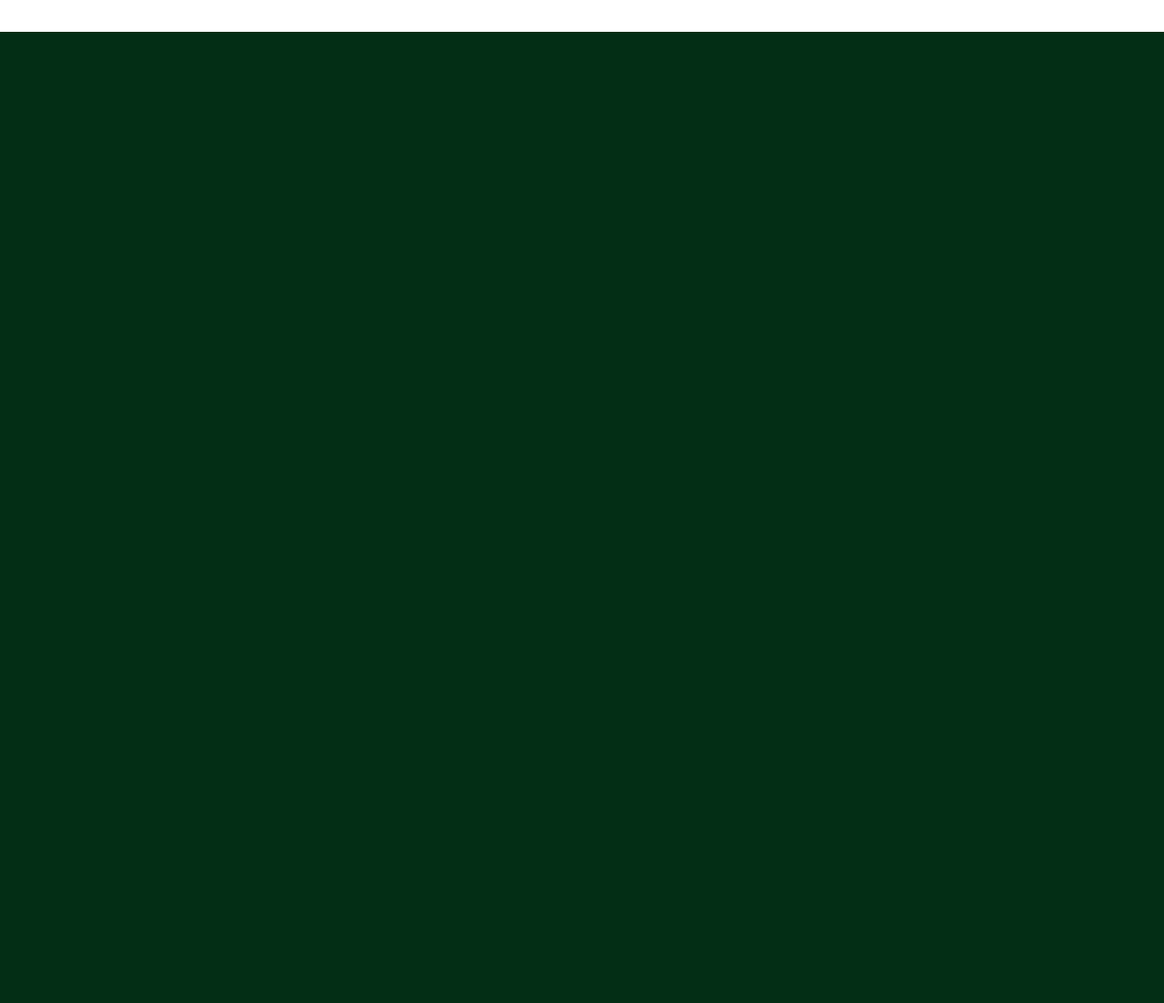
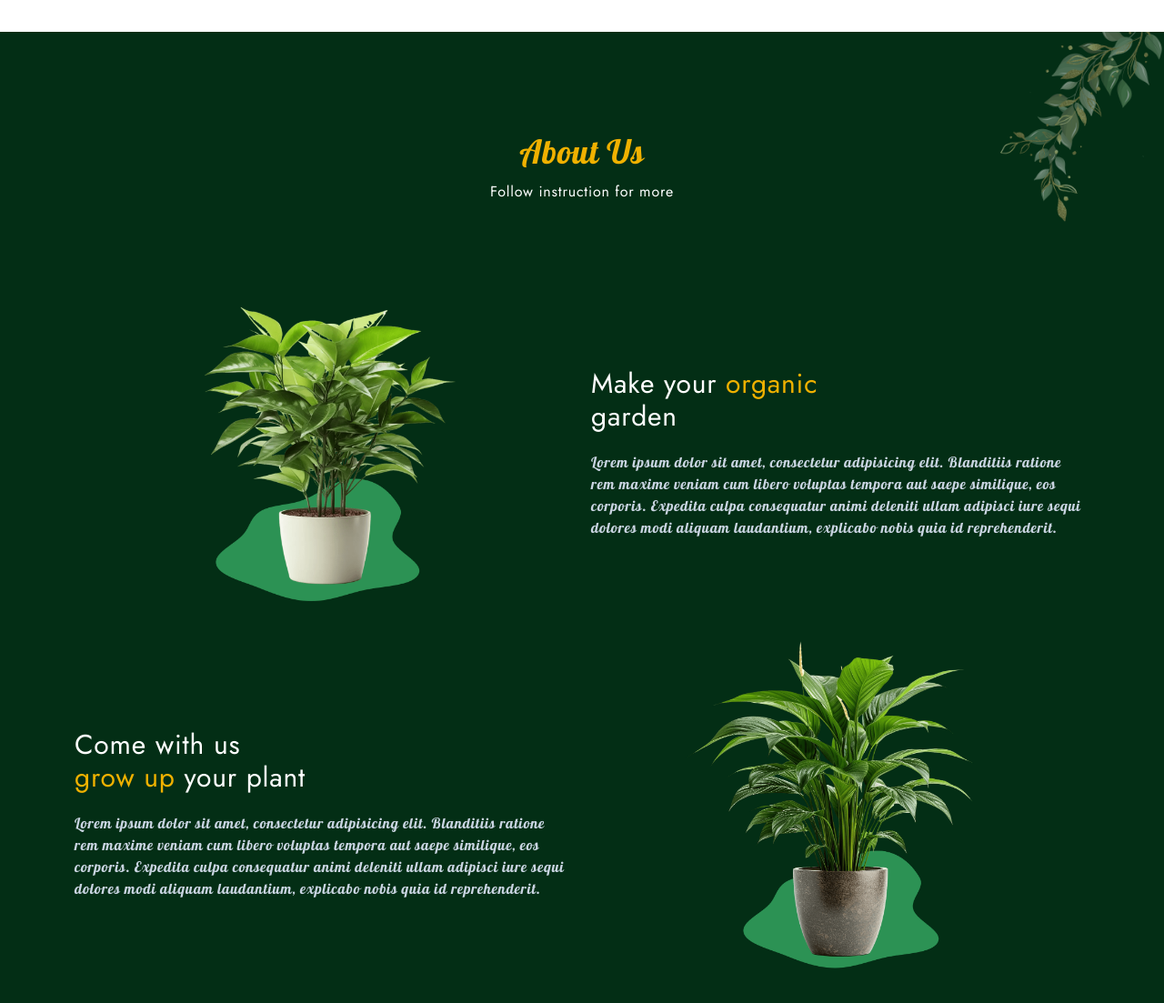
Before and after one commit to pealbert/plant-landing, a website built with Vite: page index.html in a window 1280 px wide. Shown: the part 1087-2190 px from the top of the page at 91% size. Before the commit the page ends 1794 px from the top, so only its background shows below. Built offline with nearby package versions, Linux system fonts and the light colour scheme.

Commit message:
Finish About us component

```diff
--- a/index.html
+++ b/index.html
@@ -188,8 +188,58 @@
 		</div>
 
 		<!--~~~~~~~~~~~~~~~ About us ~~~~~~~~~~~~~~~-->
-		<section id="about">
+		<section id="about" class="relative overflow-hidden">
+			<div class="absolute -top-8 -right-12 opacity-50">
+				<img src="src/assets/img/leaf-3.png" alt="leaf_image" class="w-40 md:w-52 xl:w-64">
+			</div>
 
+
+			<div class="flex flex-col items-center gap-3 text-center mb-10 md:mb-20">
+				<h2 class="title">About Us</h2>
+				<p class="max-w-2xl">Follow instruction for more</p>
+			</div>
+
+			<div class="container space-y-10 xl:space-y-0">
+				<!-- item 1 -->
+				<div class="flex flex-col items-center lg:flex-row gap-5">
+					<!-- image -->
+					 <div class="w-full lg:w-1/2">
+						<img src="src/assets/img/plant-1.png" alt="about_image" class="w-full sm:w-2/3 lg:w-full xl:w-2/3 mx-auto">
+					 </div>
+
+					 <!-- content -->
+					  <div class="w-full lg:w-1/2">
+						<div class="space-y-5">
+							<h3>
+								Make your <span class="text-yellow-500">organic</span> <br>garden
+							</h3>
+							<p class="text-slate-300 font-lobster">
+								Lorem ipsum dolor sit amet, consectetur adipisicing elit. Blanditiis ratione rem maxime veniam cum libero voluptas tempora aut saepe similique, eos corporis. Expedita culpa consequatur animi deleniti ullam adipisci iure sequi dolores modi aliquam laudantium, explicabo nobis quia id reprehenderit.
+							</p>
+						</div>
+					  </div>
+				</div>
+
+				<!-- item 2 -->
+				<div class="flex flex-col items-center lg:flex-row-reverse gap-5">
+					<!-- image -->
+					 <div class="w-full lg:w-1/2">
+						<img src="src/assets/img/plant-2.png" alt="about_image" class="w-full sm:w-2/3 lg:w-full xl:w-2/3 mx-auto">
+					 </div>
+
+					 <!-- content -->
+					  <div class="w-full lg:w-1/2">
+						<div class="space-y-5">
+							<h3>
+								Come with us <br> <span class="text-yellow-500">grow up</span> your plant
+							</h3>
+							<p class="text-slate-300 font-lobster">
+								Lorem ipsum dolor sit amet, consectetur adipisicing elit. Blanditiis ratione rem maxime veniam cum libero voluptas tempora aut saepe similique, eos corporis. Expedita culpa consequatur animi deleniti ullam adipisci iure sequi dolores modi aliquam laudantium, explicabo nobis quia id reprehenderit.
+							</p>
+						</div>
+					  </div>
+				</div>
+			</div>
 		</section>
 
 		<!--~~~~~~~~~~~~~~~ Popular ~~~~~~~~~~~~~~~-->
--- a/src/css/styles.css
+++ b/src/css/styles.css
@@ -55,12 +55,24 @@ h1 {
 	@apply text-3xl md:text-4xl xl:text-5xl font-bold;
 }
 
+h2 {
+	@apply text-2xl md:text-3xl xl:text-4xl;
+}
+
+h3 {
+	@apply text-xl md:text-2xl xl:text-3xl;
+}
+
 .nav-link {
 	@apply text-lg font-bold duration-300;
 
 	&:hover {
 		@apply text-yellow-500;
 	}
+}
+
+.title {
+	@apply font-lobster text-yellow-500;
 }
 
 /* button */
```
